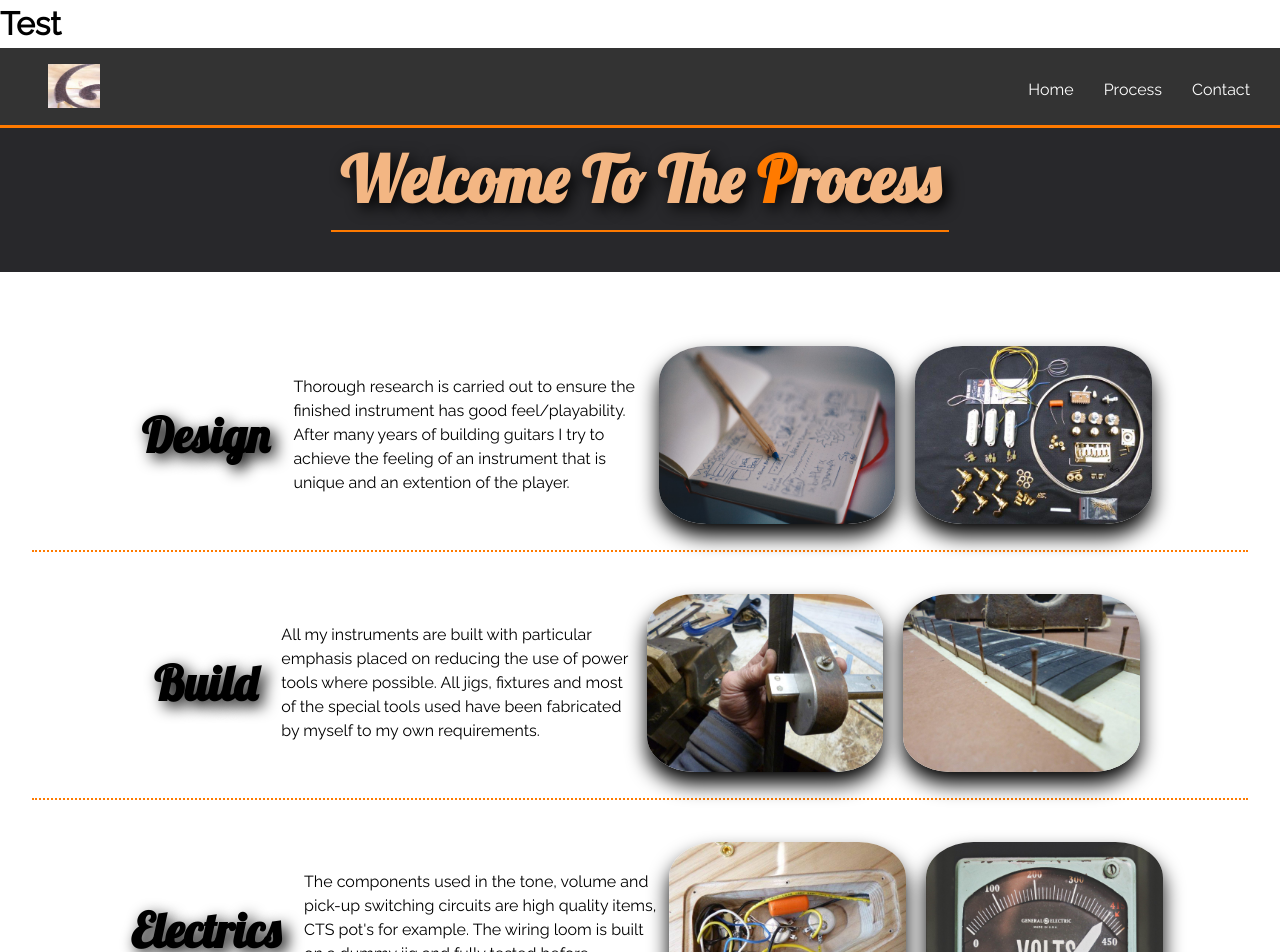
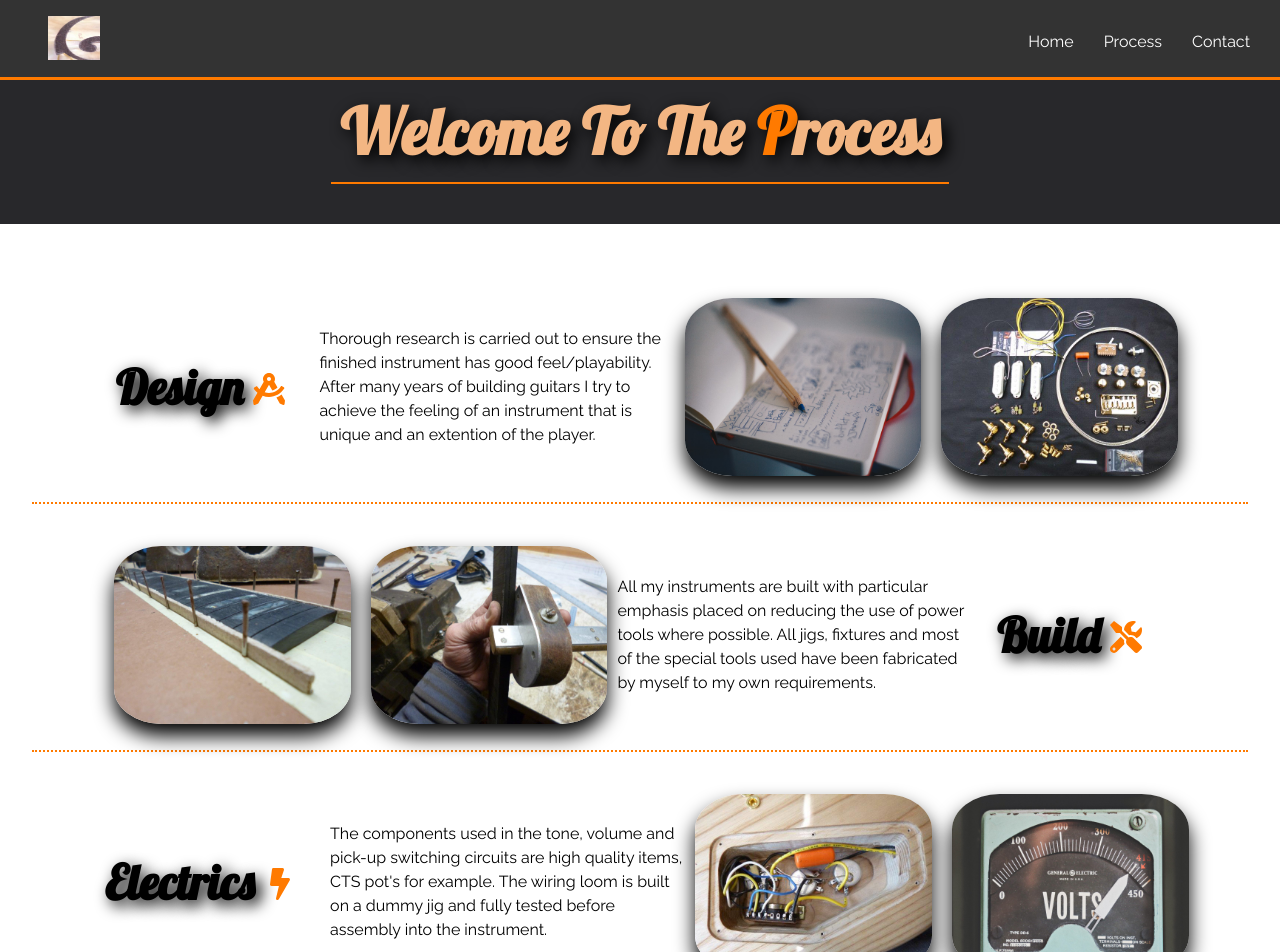
Before and after one commit to paulg44/LGGuitars, a React (Create React App) app in the folder lg_guitars/: page /process-page in a window 1280 px wide. Shown: the top 952 px of the page. Built offline with nearby package versions, Linux system fonts and the light colour scheme.

Commit message:
add react icons and reverse classes to process page

```diff
--- a/lg_guitars/src/App.js
+++ b/lg_guitars/src/App.js
@@ -11,7 +11,6 @@ import Contact from "./pages/Contact/Contact";
 function App() {
   return (
     <BrowserRouter className="App">
-      <h1>Test</h1>
       <Routes>
         <Route path="/" element={<Home />} />
         <Route path="/process-page" element={<Process />} />
--- a/lg_guitars/src/Components/ProcessComponents/ProcessContainer/ProcessContainer.css
+++ b/lg_guitars/src/Components/ProcessComponents/ProcessContainer/ProcessContainer.css
@@ -36,5 +36,7 @@
 }
 
 .process-flex i {
+  font-size: 32px;
+  margin: 10px;
   color: var(--third-color);
 }
--- a/lg_guitars/src/Components/ProcessComponents/ProcessContainer/ProcessContainer.js
+++ b/lg_guitars/src/Components/ProcessComponents/ProcessContainer/ProcessContainer.js
@@ -1,6 +1,10 @@
 // Component for Process Container
 
 import "./ProcessContainer.css";
+import { FaDraftingCompass } from "react-icons/fa";
+import { FaBolt } from "react-icons/fa";
+import { FaTools } from "react-icons/fa";
+import { FaFlagCheckered } from "react-icons/fa";
 import ProcessContent from "../ProcessContent/ProcessContent";
 
 /* ICONS AND REVERSE ALTERNATE CONTENT */
@@ -18,7 +22,9 @@ function ProcessContainer({
   return (
     <div className="process">
       <ProcessContent
+        className="process-flex"
         h3="Design"
+        icon={<FaDraftingCompass />}
         content="Thorough research is carried out to ensure the finished instrument
             has good feel/playability. After many years of building guitars I
             try to achieve the feeling of an instrument that is unique and an
@@ -29,7 +35,9 @@ function ProcessContainer({
         altTwo="image2"
       />
       <ProcessContent
+        className="process-flex process-reverse"
         h3="Build"
+        icon={<FaTools />}
         content="All my instruments are built with particular emphasis placed on
             reducing the use of power tools where possible. All jigs, fixtures
             and most of the special tools used have been fabricated by myself to
@@ -40,7 +48,9 @@ function ProcessContainer({
         altTwo="image4"
       />
       <ProcessContent
+        className="process-flex"
         h3="Electrics"
+        icon={<FaBolt />}
         content="The components used in the tone, volume and pick-up switching
             circuits are high quality items, CTS pot's for example. The wiring
             loom is built on a dummy jig and fully tested before assembly into
@@ -51,7 +61,9 @@ function ProcessContainer({
         altTwo="image6"
       />
       <ProcessContent
+        className="process-flex process-reverse"
         h3="Finishing"
+        icon={<FaFlagCheckered />}
         content="Usually up to 10 coats of clear lacquer is applied to electric
             instruments. If a burst or other tinted finished is required this is
             applied by hand before lacquering. Acoustic instruments are given a
--- a/lg_guitars/src/Components/ProcessComponents/ProcessContent/ProcessContent.js
+++ b/lg_guitars/src/Components/ProcessComponents/ProcessContent/ProcessContent.js
@@ -5,10 +5,10 @@ import "./ProcessContent.css";
 function ProcessContent(props) {
   return (
     <div>
-      <div className="process-flex">
+      <div className={props.className}>
         <h3 className="section-title">
           {props.h3}
-          <i className="fa-solid fa-compass-drafting"></i>
+          <i classNamee={props.iconClass}>{props.icon}</i>
         </h3>
         <p>{props.content}</p>
         <img src={props.img} alt={props.alt} />
```
